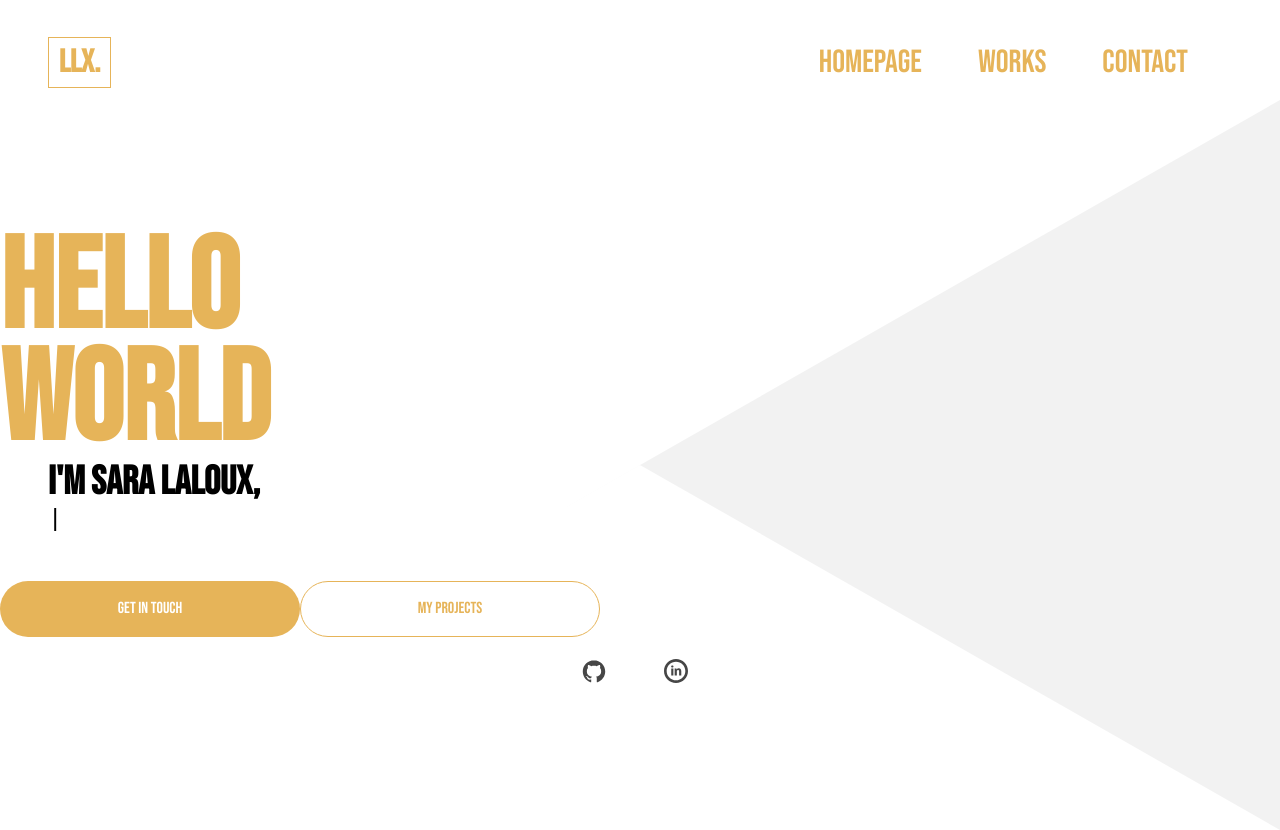
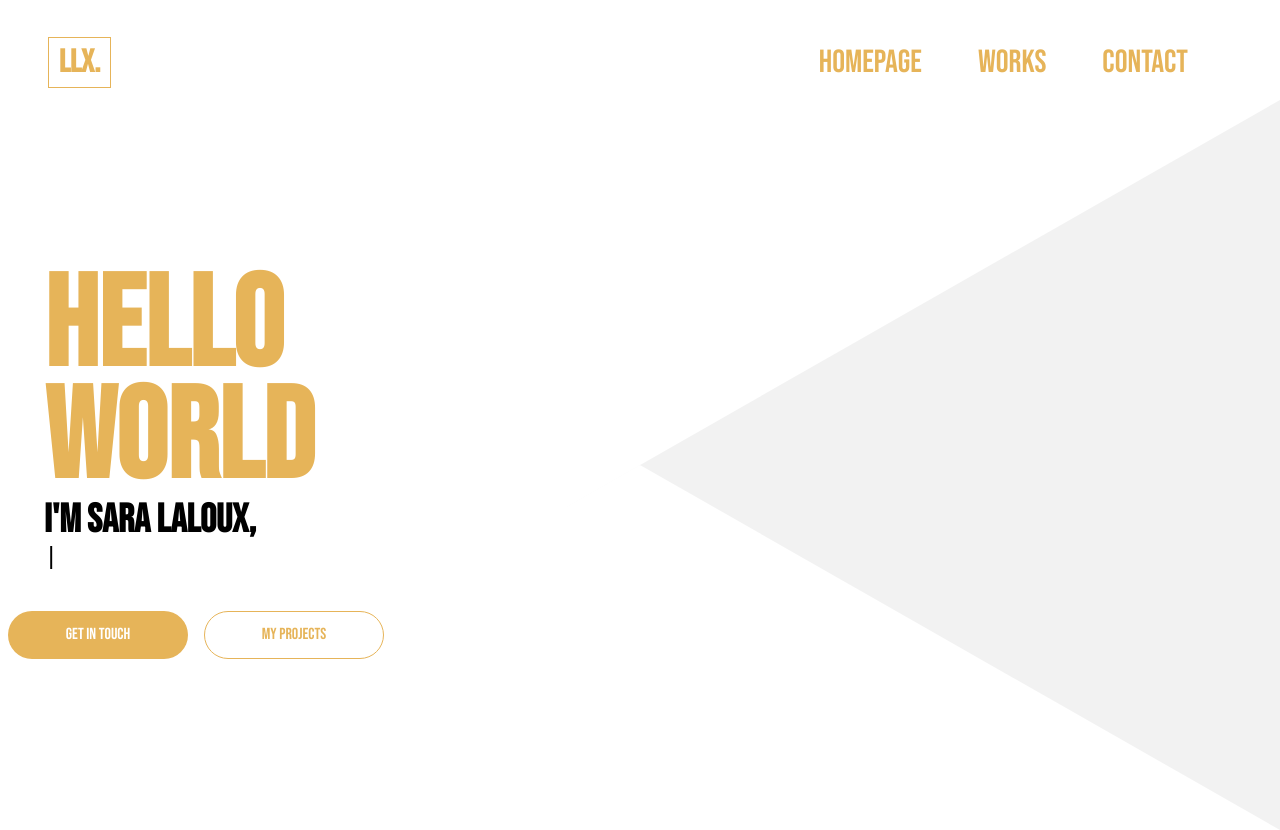
Before and after one commit to saralaloux/sara-portfolio, a React (Create React App) app: page / in a window 1280 px wide. Built offline with nearby package versions, Linux system fonts and the light colour scheme.

Commit message:
add scss

```diff
--- a/src/_global.scss
+++ b/src/_global.scss
@@ -70,6 +70,11 @@ $borderRadius-l: $spacing-52;
     font-family: inherit;
     font-size: 1rem;
     border-radius: $borderRadius-l;
+    @include breakpoint(md){
+        height: $spacing-48;
+        width: 180px;
+        margin: 0 0.5rem;
+    }
     &:hover {
         color: $primary;
         background-color: $secondary;
--- a/src/components/contact/_contact.scss
+++ b/src/components/contact/_contact.scss
@@ -1,8 +1,10 @@
 .contact {
     display: flex;
     flex-direction: column;
+    // height: 100vh;
+
     @include breakpoint(md) {
-        height: calc(100vh + 100px);
+        height: calc(100vh - 100px);
         position: relative;
         flex-direction: row;
         justify-content: center;
--- a/src/components/homepage/Homepage.jsx
+++ b/src/components/homepage/Homepage.jsx
@@ -1,8 +1,8 @@
-import {Link} from 'react-router-dom';
+// import {Link} from 'react-router-dom';
 import { init } from "ityped";
 import { useEffect, useRef } from "react";
-import {TiSocialLinkedinCircular} from "react-icons/ti";
-import {DiGithubBadge} from "react-icons/di"
+// import {TiSocialLinkedinCircular} from "react-icons/ti";
+// import {DiGithubBadge} from "react-icons/di"
 
 export default function Homepage () {
     const textRef = useRef();
@@ -33,12 +33,12 @@ export default function Homepage () {
                 <button className="homepage__buttons__dark">Get In Touch</button>
                 <button className="homepage__buttons__light">My projects</button>
             </div>
-            <div className="homepage__link">
+            {/* <div className="homepage__link">
                 <ul>
                     <li><Link to="https://github.com/saralaloux"><DiGithubBadge /></Link></li>
                     <li><Link to="https://www.linkedin.com/in/saralaloux/"><TiSocialLinkedinCircular /></Link></li>
                 </ul>
-            </div>
+            </div> */}
         </div>
     )
 }
--- a/src/components/homepage/_homepage.scss
+++ b/src/components/homepage/_homepage.scss
@@ -1,14 +1,14 @@
 .homepage {
+    height: calc(100vh - 100px);
     font-size: inherit;
-    width: 90%;
     display: flex;
     flex-direction: column;
     justify-content: center;
-    height: 100%;
     margin: $spacing-48 auto 0 auto;
     position: relative;
     @include breakpoint(md) {
-
+        margin: $spacing-80 auto 0 auto;
+        height: calc(100vh - 100px);
     }
     &:after {
         content: '';
@@ -23,6 +23,7 @@
 
     }
     &__title {
+        margin: 0 0 0 $spacing-44;
          h2 {
             font-size: 6rem;
             color: $primary;
@@ -37,7 +38,7 @@
         }
     }
     &__content {
-        margin: 0 0 0 $spacing-48;
+        margin: 0 0 0 $spacing-44;
         h1{
             font-size: 2.5rem;
         }
--- a/src/components/services/_services.scss
+++ b/src/components/services/_services.scss
@@ -24,7 +24,7 @@
         }
 
         @include breakpoint(md) {
-
+            height: calc(100vh - 100px);
         }
     }
     &__content {
--- a/src/styles/stylesheets/styles.css
+++ b/src/styles/stylesheets/styles.css
@@ -162,8 +162,8 @@
 }
 
 .homepage {
+  height: calc(100vh - 100px);
   font-size: inherit;
-  width: 90%;
   display: -webkit-box;
   display: -ms-flexbox;
   display: flex;
@@ -174,9 +174,14 @@
   -webkit-box-pack: center;
       -ms-flex-pack: center;
           justify-content: center;
-  height: 100%;
   margin: 48px auto 0 auto;
   position: relative;
+}
+
+@media (min-width: 768px) {
+  .homepage {
+    height: calc(100vh - 100px);
+  }
 }
 
 .homepage:after {
@@ -190,6 +195,10 @@
           clip-path: polygon(100% 0%, 100% 100%, 50% 50%, 0% 100%, 100% 0%);
   z-index: -1;
   color: pink;
+}
+
+.homepage__title {
+  margin: 0 0 0 44px;
 }
 
 .homepage__title h2 {
@@ -206,7 +215,7 @@
 }
 
 .homepage__content {
-  margin: 0 0 0 48px;
+  margin: 0 0 0 44px;
 }
 
 .homepage__content h1 {
@@ -244,6 +253,14 @@
   border-radius: 52px;
 }
 
+@media (min-width: 768px) {
+  .homepage__buttons__dark {
+    height: 48px;
+    width: 180px;
+    margin: 0 0.5rem;
+  }
+}
+
 .homepage__buttons__dark:hover {
   color: #e6b459;
   background-color: #EBC37A;
@@ -267,6 +284,14 @@
   font-family: inherit;
   font-size: 1rem;
   border-radius: 52px;
+}
+
+@media (min-width: 768px) {
+  .homepage__buttons__light {
+    height: 48px;
+    width: 180px;
+    margin: 0 0.5rem;
+  }
 }
 
 .homepage__buttons__light:hover {
@@ -354,7 +379,7 @@
 
 @media (min-width: 768px) {
   .contact {
-    height: calc(100vh + 100px);
+    height: calc(100vh - 100px);
     position: relative;
     -webkit-box-orient: horizontal;
     -webkit-box-direction: normal;
@@ -450,6 +475,14 @@
   font-family: inherit;
   font-size: 1rem;
   border-radius: 52px;
+}
+
+@media (min-width: 768px) {
+  .form__content button {
+    height: 48px;
+    width: 180px;
+    margin: 0 0.5rem;
+  }
 }
 
 .form__content button:hover {
@@ -585,6 +618,12 @@
   right: 10px;
 }
 
+@media (min-width: 768px) {
+  .services__title {
+    height: calc(100vh - 100px);
+  }
+}
+
 .services__content {
   display: -webkit-box;
   display: -ms-flexbox;
```
